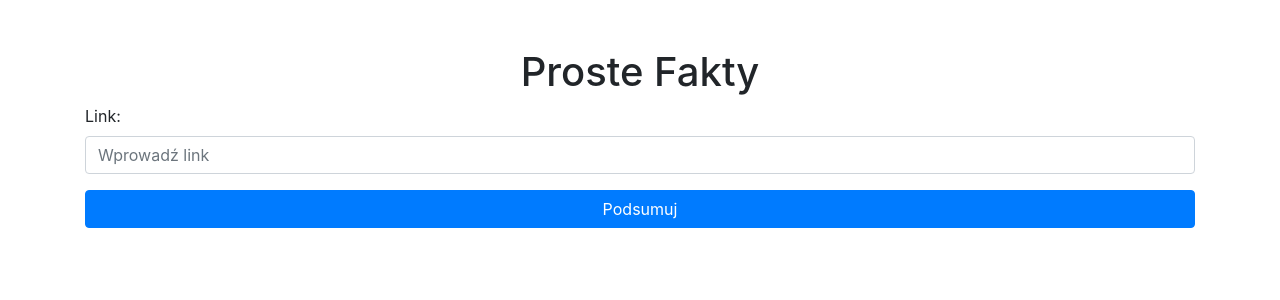
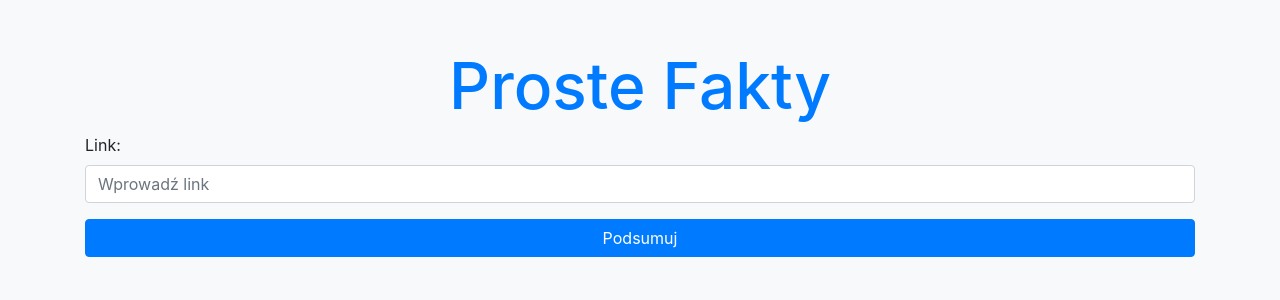
Before and after one commit to DawidBrrr/QuickFacts, a Django app: page / in a window 1280 px wide. Shown: the top 300 px of the page. Run offline with Django 5.2, Linux system fonts and the light colour scheme; some libraries are stand-ins or nearby versions.

Commit message:
Minor Changes

```diff
--- a/QuickFacts/Summary/static/css/styles.css
+++ b/QuickFacts/Summary/static/css/styles.css
@@ -4,6 +4,8 @@ body {
 
 h1 {
     color: #007bff;
+    font-size: 4rem;
+
 }
 
 .container {
--- a/QuickFacts/Summary/templates/Summary/home.html
+++ b/QuickFacts/Summary/templates/Summary/home.html
@@ -5,6 +5,8 @@
     <meta name="viewport" content="width=device-width, initial-scale=1.0">
     <title>Proste Fakty</title>
     <link rel="stylesheet" href="https://stackpath.bootstrapcdn.com/bootstrap/4.3.1/css/bootstrap.min.css">
+    {% load static %}
+    <link rel="stylesheet" href="{% static 'css/styles.css' %}">
 </head>
 <body>
     <div class="container mt-5">
--- a/QuickFacts/Summary/views.py
+++ b/QuickFacts/Summary/views.py
@@ -4,6 +4,7 @@ from django.shortcuts import render
 from .forms import LinkForm
 import torch
 from transformers import MBartForConditionalGeneration, MBart50Tokenizer, AutoModelForSeq2SeqLM, AutoTokenizer
+
 def home(request):
     submitted_link = None
     article_content = None  # To hold the scraped content
@@ -71,6 +72,8 @@ def home(request):
     })
 
 
+
+#SUMMARIZATION SECTION
 def summarize_chunk(chunk, model, tokenizer):
     # Tokenize and summarize a chunk of the article
     inputs = tokenizer(chunk, return_tensors="pt", max_length=1024, truncation=True)
```
